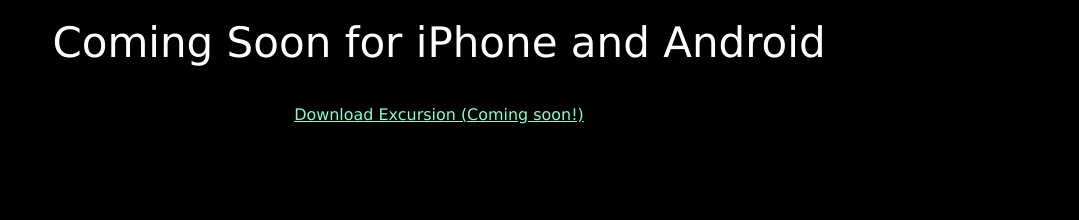
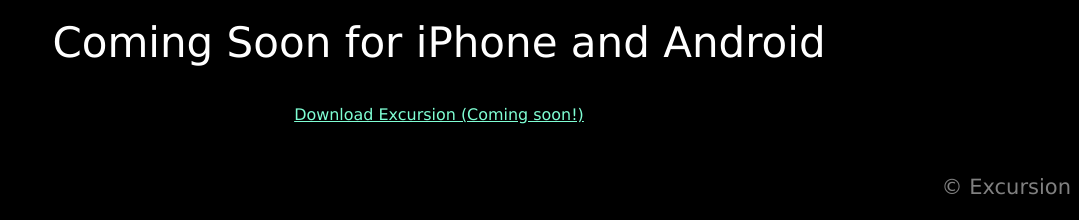
Before and after one commit to coccigabry/excursion, a plain HTML site: page index.html in a window 1280 px wide. Shown: the part 1137-1357 px from the top of the page, without its empty margins (201-1280 px from the left). Before the commit the page ends 1270 px from the top, so only its background shows below. Drawn offline with Linux system fonts and the light colour scheme.

Commit message:
finished

```diff
--- a/index.html
+++ b/index.html
@@ -20,7 +20,7 @@
     <!-- Video section -->
     <a href="#" target="_blank">Download Excursion (Coming soon!)</a>
     <p>
-      <video autoplay muted loop>
+        <video autoplay muted loop>
         <source src="https://content.codecademy.com/programs/freelance-one/excursion/videos/excursion.mp4" type="video/mp4">
         Your browser does not support the video tag
       </video>
@@ -40,7 +40,8 @@
 
   </main>
 
-  <footer>
+  <footer class="footer">
+    <p>© Excursion</p>
   </footer>
 
 </body>
--- a/resources/css/style.css
+++ b/resources/css/style.css
@@ -28,3 +28,8 @@ a {
   font-size: .76rem;
   color: aquamarine;
 }
+
+.footer p {
+  text-align: right;
+  margin-top: 50px;
+}
```
